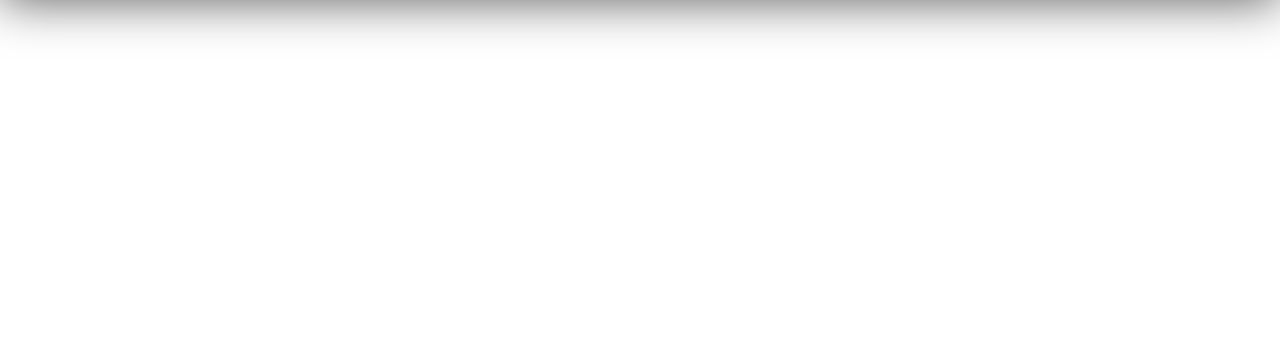
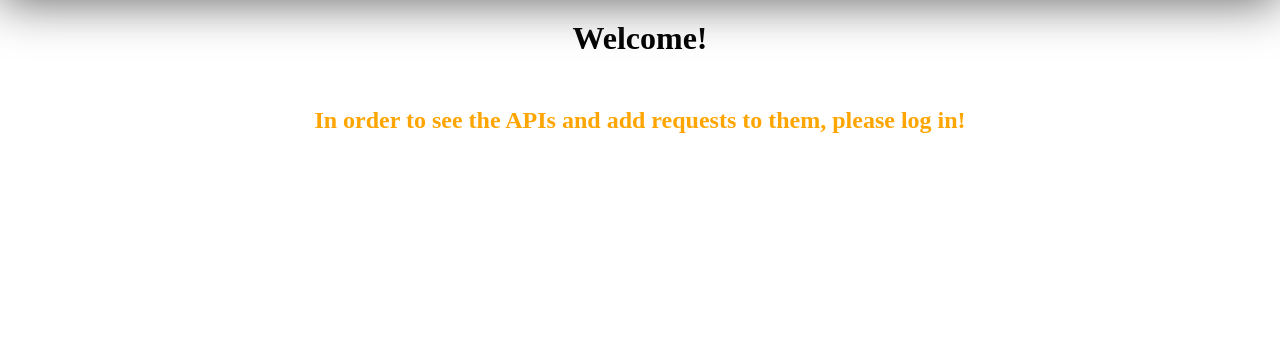
Before and after one commit to shakibaniataha/script-manager, a Django app: page / in a window 1280 px wide. Shown: the part 100-440 px from the top of the page. Run offline with Django 3.2, Linux system fonts and the light colour scheme; data that the repository does not hold is empty; parts of the project's set-up code (start-up, migrations or seed data) failed here and were passed over.

Commit message:
Some necessary changes made. Request form is getting built!

```diff
--- a/main/views.py
+++ b/main/views.py
@@ -3,11 +3,25 @@ from __future__ import unicode_literals
 
 from django.contrib.auth import authenticate, login
 from django.shortcuts import render, redirect
-from .forms import RegisterForm
+from .forms import RegisterForm, AddRequestForm
+from .models import API
 
 
 def home(request):
-    return render(request, 'main/home.html')
+    user_apis = []
+    user_groups = ['guest'] + list(request.user.groups.all().values_list('name', flat=True)) # Each user is at least in the guest group. If the user is in other groups too, we append them to the list
+    all_apis = API.objects.all()
+    for api in all_apis:
+        authorized_groups = str(api.authorized_groups).replace(' ', '').split(',')
+        if len(set(user_groups).intersection(set(authorized_groups))) > 0:
+            user_apis.append(api)
+
+    if request.method == 'POST':
+        form = AddRequestForm(request.POST)
+
+        # To be continued...
+
+    return render(request, 'main/home.html', {'apis': user_apis})
 
 
 def register(request):
--- a/static/CSS/main.css
+++ b/static/CSS/main.css
@@ -86,3 +86,7 @@ body{
 table.dataTable tbody td{
     text-align: center;
 }
+
+.orange-text{
+    color: orange;
+}
--- a/templates/main/home.html
+++ b/templates/main/home.html
@@ -1,2 +1,22 @@
 {% extends 'base.html' %}
 {% load staticfiles %}
+
+{% block content %}
+    {% if not user.is_authenticated %}
+        <h1 class="centralized-text">Welcome!</h1>
+        <h2 class="orange-text centralized-text">In order to see the APIs and add requests to them, please log in!</h2>
+
+    {% else %}
+        <h1>Add a new Request:</h1>
+        <form action="#" method="post">
+            {% csrf_token %}
+            <label for="api-select">Please select your desired API: </label>
+            <select id="api-select">
+                {% for api in apis %}
+                    <option value="{{ api.id }}">{{ api.name }}</option>
+                {% endfor %}
+            </select>
+            <button>Submit</button>
+        </form>
+    {% endif %}
+{% endblock %}
```
Also changed, not shown: main/forms.py (+7 -0 lines), static/JS/main.js (deleted, +0 -50 lines), README.md.
